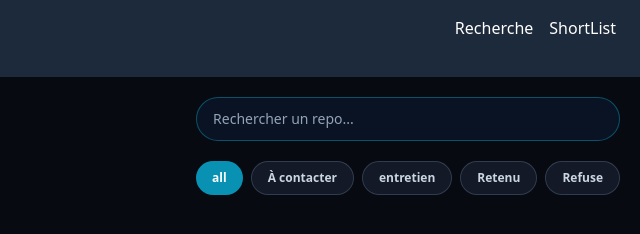
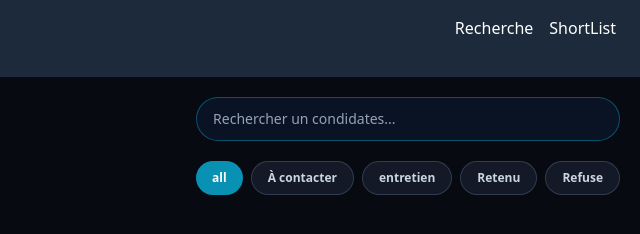
Before and after one commit to Lhcenzetta/Devscope, a plain HTML site: page cheklist.html in a window 1280 px wide. Shown: the full height of the page, 640-1280 px from the left. Drawn offline with nearby package versions, Linux system fonts and the light colour scheme; no server answers.

```diff
--- a/cheklist.html
+++ b/cheklist.html
@@ -27,7 +27,7 @@
         </div>
         <div>
             <div class="flex ml-auto h-11 gap-3 rounded-full border border-cyan-600/50 bg-[#0c1628]/80 px-4 transitionfocus-within:border-cyan-500">
-                        <input id="searchrepo" type="text" placeholder="Rechercher un repo..."
+                        <input id="searchrepo" type="text" placeholder="Rechercher un condidates..."
                             class="flex-1 bg-transparent text-sm text-white outline-none placeholder:text-slate-400">
                     </div>
                     <div class="mt-5 flex-wrap ml-auto  items-center justify-between gap-3">
```
Also changed, not shown: 1 other file.
